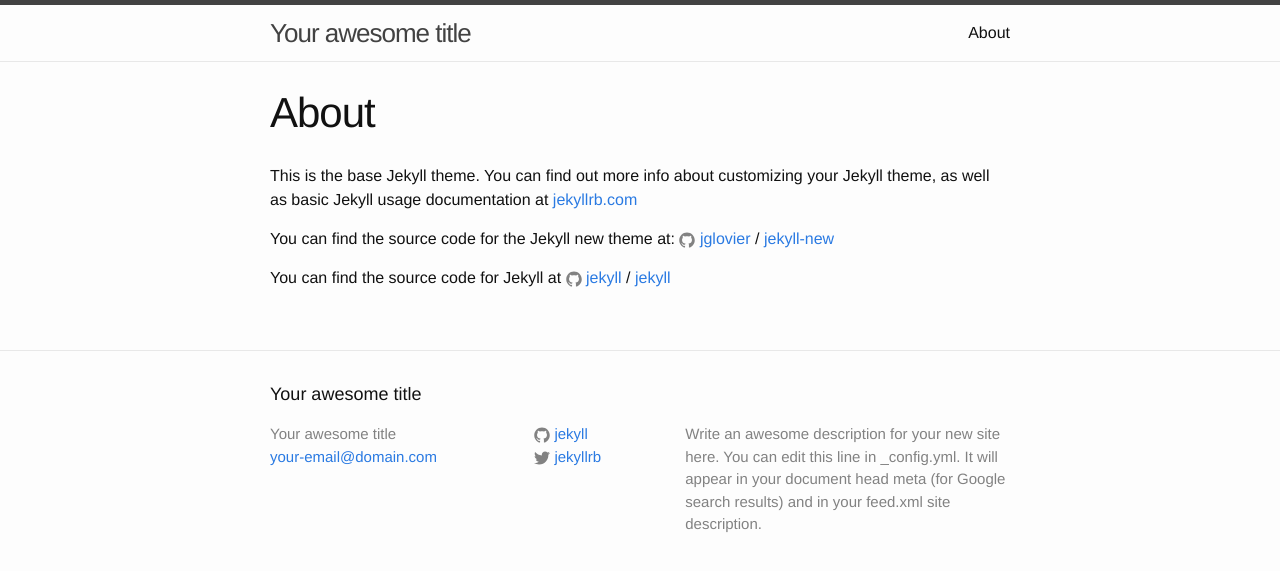
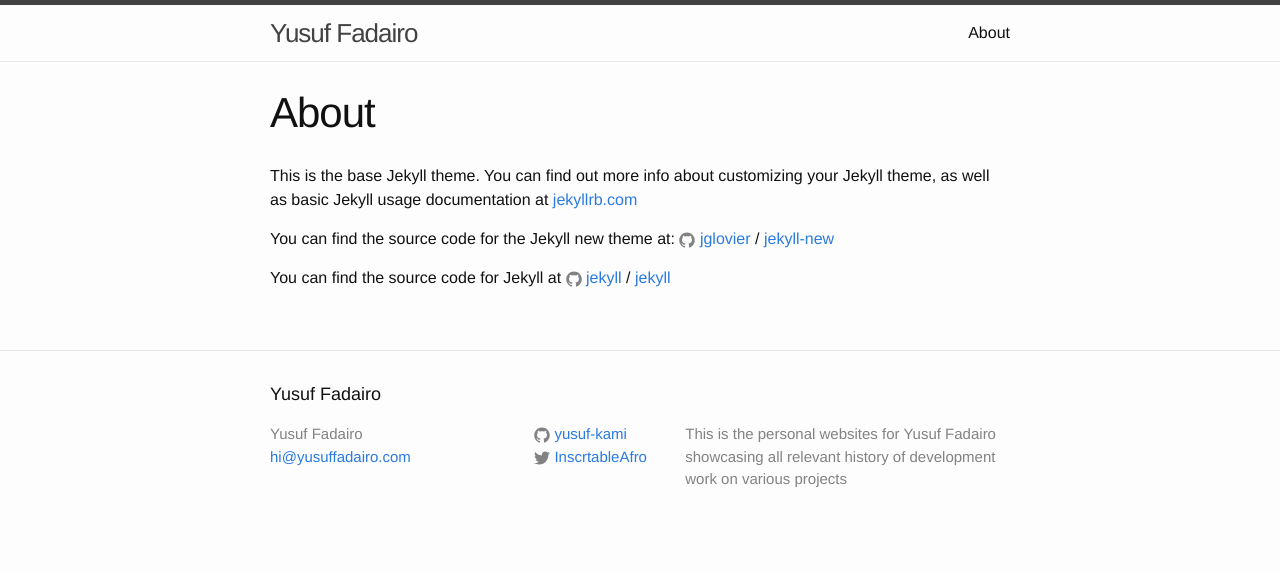
Before and after one commit to nomadyus/yusuf-kami.github.io, a Jekyll site: the page built from about.md, in a window 1280 px wide. Shown: the top 571 px of the page. Built offline with Jekyll 4.4.1, drawn with Linux system fonts in a browser that asks for light colours.

Commit message:
adding config params

```diff
--- a/_config.yml
+++ b/_config.yml
@@ -6,16 +6,14 @@
 # 'jekyll serve'. If you change this file, please restart the server process.
 
 # Site settings
-title: Your awesome title
-email: your-email@domain.com
+title: Yusuf Fadairo
+email: hi@yusuffadairo.com
 description: > # this means to ignore newlines until "baseurl:"
-  Write an awesome description for your new site here. You can edit this
-  line in _config.yml. It will appear in your document head meta (for
-  Google search results) and in your feed.xml site description.
+  This is the personal websites for Yusuf Fadairo showcasing all relevant history     of development work on various projects
 baseurl: "" # the subpath of your site, e.g. /blog
-url: "http://yourdomain.com" # the base hostname & protocol for your site
-twitter_username: jekyllrb
-github_username:  jekyll
+url: "http://www.yusuffadairo.com" # the base hostname & protocol for your site
+twitter_username: InscrtableAfro
+github_username:  yusuf-kami
 
 # Build settings
 markdown: kramdown
```
